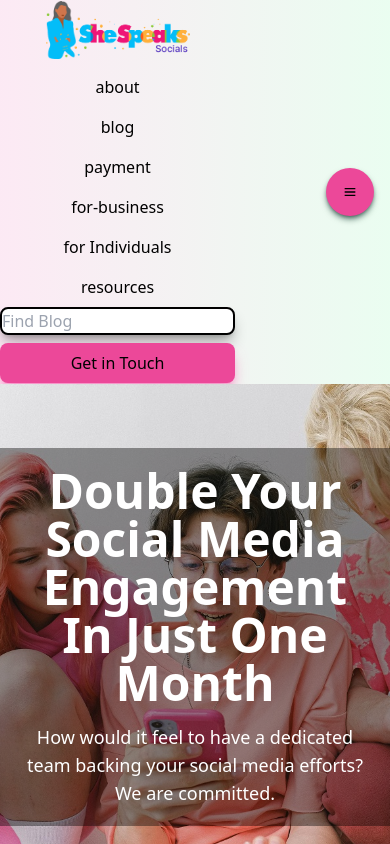
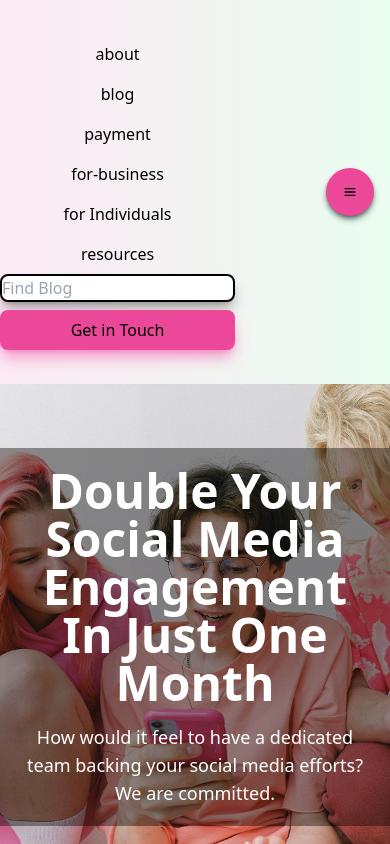
Before and after one commit to MatthewsRicky/shespeaksocial, a Next.js app: page / in a window 390 px wide. Both pictures are taken after a click on the button 40 px from the left and 192 px from the top of the page. Shown: the top 844 px of the page. Built offline with nearby package versions, Linux system fonts and the light colour scheme.

Commit message:
Factoring out the logo

```diff
--- a/components/Menu.tsx
+++ b/components/Menu.tsx
@@ -1,6 +1,6 @@
 import React from 'react'
 import Link from "next/link";
-import Image from "next/image";
+
 
 
 
@@ -9,9 +9,6 @@ const Menu = () => {
 	return (
 		<div>
 			<div className="hidden lg:flex items-center justify-between px-4 lg:w-[80%] mx-auto">
-				<Link href="/">
-					<Image src ="/shespeaksocial.png" alt="logo" width={144} height={30} />
-				</Link>
 
 				{navLinks.map((link) => (
 					<ul key={link} className="flex items-center justify-around mx-auto gap-2">
@@ -32,9 +29,7 @@ const Menu = () => {
 
 			<div className="flex flex-col md:flex-row items-center gap-2  justify-center mx-auto">
 
-				<Link href="/">
-					<Image src ="/shespeaksocial.png" alt="logo" width={144} height={30}  className="!flex"/>
-				</Link>
+
 
 				<div className="flex flex-col lg:hidden">
 
```
